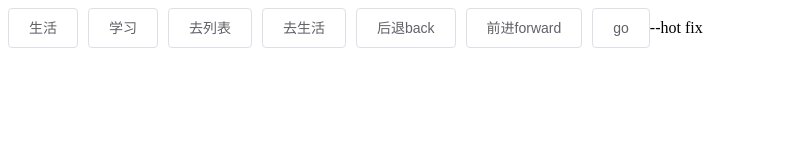
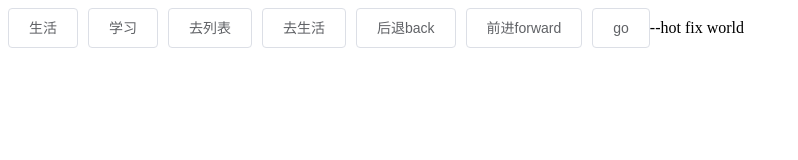
Before and after one commit to Emotion-zxb/test-2, a Vue app: page / in a window 1280 px wide. Shown: the top 160 px of the page, without its empty margins (0-798 px from the left). Built offline with nearby package versions, Linux system fonts and the light colour scheme.

Commit message:
hot-fix write 'world'

```diff
--- a/src/App.vue
+++ b/src/App.vue
@@ -12,6 +12,8 @@
 
 
     <!--  苏东坡传  -->--hot fix
+
+    <a>world</a>
     <keep-alive include="Life"> <!-- 注意这里的Life是组件名，组件名，组件名 -->
       <router-view></router-view>
     </keep-alive>
```
